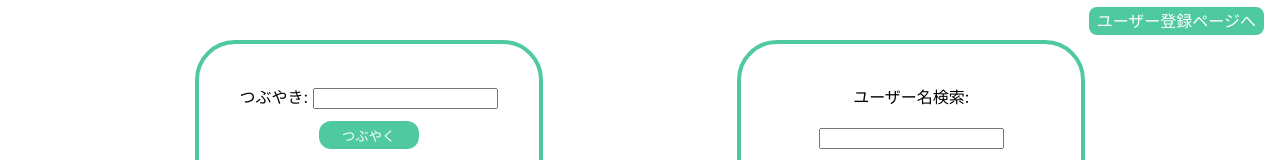
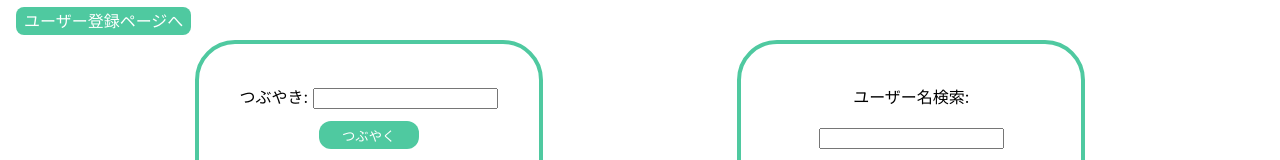
Before and after one commit to mehm8128/SNS_for_engineers, a React (Create React App) app: page / in a window 1280 px wide. Shown: the top 160 px of the page. Built offline with nearby package versions, Linux system fonts and the light colour scheme; no server answers.

Commit message:
リンクボタンを左にした

```diff
--- a/src/css/Register.module.css
+++ b/src/css/Register.module.css
@@ -35,8 +35,8 @@
 }
 
 .link {
-	text-align: right;
-	margin-right: 16px;
+	text-align: left;
+	margin-left: 16px;
 	margin-top: 8px;
 }
 .linkContent {
--- a/src/css/ToRegister.module.css
+++ b/src/css/ToRegister.module.css
@@ -1,6 +1,6 @@
 .link {
-	text-align: right;
-	margin-right: 16px;
+	text-align: left;
+	margin-left: 16px;
 	margin-top: 8px;
 }
 .linkContent {
```
